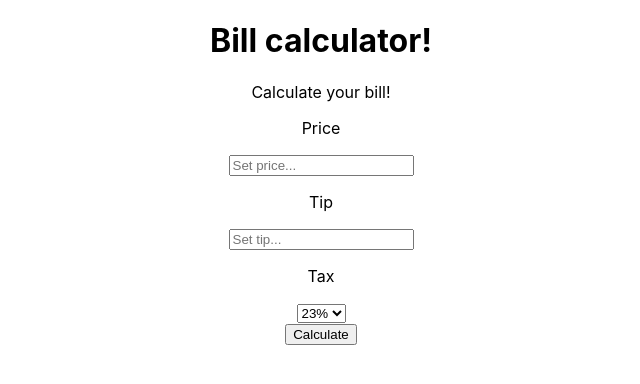
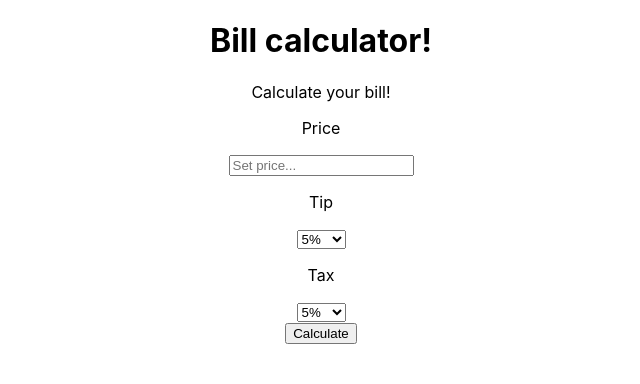
Before and after one commit to PrzemoAL13/react-bill-calculation-app, a React (Create React App) app: page / in a window 1280 px wide. Shown: the top 384 px of the page, without its empty margins (319-959 px from the left). Built offline with nearby package versions, Linux system fonts and the light colour scheme.

Commit message:
Field Select created

```diff
--- a/src/App.js
+++ b/src/App.js
@@ -2,8 +2,11 @@ import "./App.css";
 
 import FieldParagraph from "./components/FieldParagraph";
 import FieldInput from "./components/FieldInput";
+import FieldSelect from "./components/FieldSelect";
 
 function App() {
+	const arrTip = [5, 10, 15, 20, 25];
+	const arrTax = [5, 8, 23];
 	return (
 		<div className='App'>
 			<h1>Bill calculator!</h1>
@@ -15,17 +18,11 @@ function App() {
 				</div>
 				<div>
 					<FieldParagraph textParagraph='Tip' />
-					<input type='number' placeholder='Set tip...'></input>
+					<FieldSelect valueArr={arrTip} />
 				</div>
 				<div>
 					<FieldParagraph textParagraph='Tax' />
-					<select>
-						<option value='5'>5%</option>
-						<option value='8'>8%</option>
-						<option selected value='23%'>
-							23%
-						</option>
-					</select>
+					<FieldSelect valueArr={arrTax} />
 				</div>
 				<div>
 					<button>Calculate</button>
--- a/src/components/FieldInput.js
+++ b/src/components/FieldInput.js
@@ -3,9 +3,9 @@ import React from "react";
 const FieldInput = props => {
 	const { inputType, placeholderInfo} = props;
 	return (
-		<div>
+
 			<input type={inputType} placeholder={placeholderInfo} ></input>
-		</div>
+
 	);
 };
 
--- a/src/components/FieldParagraph.js
+++ b/src/components/FieldParagraph.js
@@ -2,11 +2,7 @@ import React from "react";
 
 const FieldParagraph = props => {
 	const { textParagraph } = props;
-	return (
-		<div>
-			<p>{textParagraph}</p>
-		</div>
-	);
+	return <p>{textParagraph}</p>;
 };
 
 export default FieldParagraph;
--- /dev/null
+++ b/src/components/FieldSelect.js
@@ -0,0 +1,19 @@
+import React from "react";
+
+const FieldSelect = props => {
+	const { valueArr} = props;
+
+	return (
+		<select>
+			{valueArr.map(elem => {
+				return (
+					<option key={elem} value={elem}>
+						{elem}%
+					</option>
+				);
+			})}
+		</select>
+	);
+};
+
+export default FieldSelect;
```
